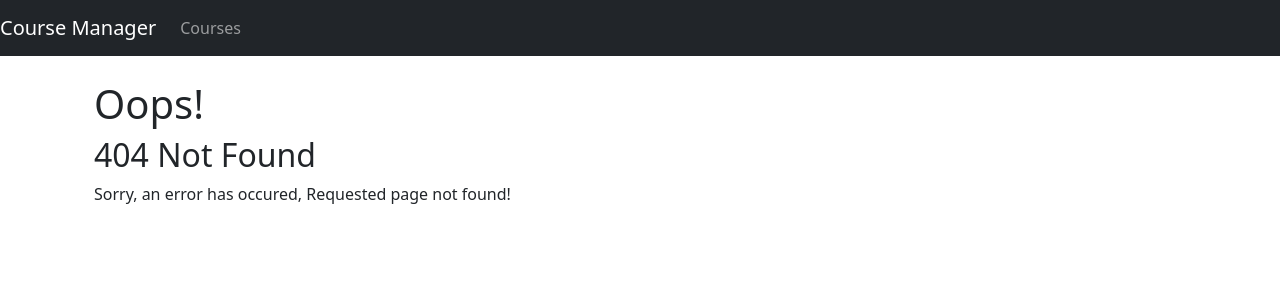
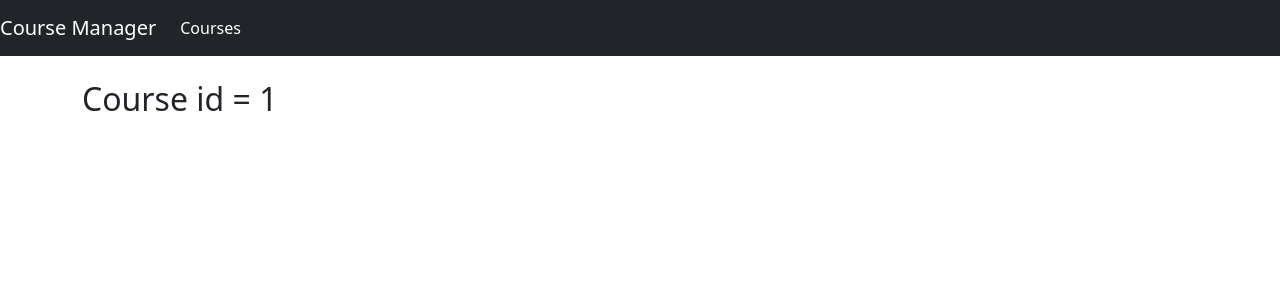
Before and after one commit to fdolzanes1/dio-course-manager, an Angular app: page /courses/info/1 in a window 1280 px wide. Before the commit this address had no page. Shown: the top 300 px of the page. Built offline with nearby package versions, Linux system fonts and the light colour scheme.

Commit message:
ativando rotas para acessar componentes

```diff
--- a/src/app/app-routing.module.ts
+++ b/src/app/app-routing.module.ts
@@ -1,5 +1,6 @@
 import { NgModule } from '@angular/core';
 import { RouterModule, Routes } from '@angular/router';
+import { CourseInfoComponent } from './components/courses/course-info/course-info.component';
 import { CourseListComponent } from './components/courses/course-list.component';
 import { Page404Component } from './components/page404/page404.component';
 
@@ -11,6 +12,9 @@ const routes: Routes = [
     path: 'courses', component: CourseListComponent
   },
   {
+    path: 'courses/info/:id', component: CourseInfoComponent
+  },
+  {
     path: '**', component: Page404Component
   }
 ];
--- a/src/app/app.module.ts
+++ b/src/app/app.module.ts
@@ -10,6 +10,7 @@ import { CourseListComponent } from './components/courses/course-list.component'
 import { NavBarComponent } from './components/navbar/navbar.component';
 import { StarComponent } from './components/stars/star.component';
 import { Page404Component } from './components/page404/page404.component';
+import { CourseInfoComponent } from './components/courses/course-info/course-info.component';
 
 
 
@@ -20,7 +21,8 @@ import { Page404Component } from './components/page404/page404.component';
     StarComponent,
     ReplacePipe,
     NavBarComponent,
-    Page404Component
+    Page404Component,
+    CourseInfoComponent
   ],
   imports: [
     BrowserModule,
--- a/src/app/components/courses/course-info/course-info.component.html
+++ b/src/app/components/courses/course-info/course-info.component.html
@@ -0,0 +1 @@
+<h2>Course id = {{ courseId }}</h2>
--- a/src/app/components/courses/course-info/course-info.component.ts
+++ b/src/app/components/courses/course-info/course-info.component.ts
@@ -1,14 +1,20 @@
 import { Component, OnInit } from '@angular/core';
+import { ActivatedRoute, ActivatedRouteSnapshot } from '@angular/router';
 
 @Component({
   templateUrl: './course-info.component.html'
 })
 export class CourseInfoComponent implements OnInit {
 
-  constructor() { }
+    courseId?: number;
 
-  ngOnInit(): void {
-  }
+    constructor(private route: ActivatedRoute) {
+
+    }
+
+    ngOnInit(): void {
+        this.courseId = Number(this.route.snapshot.paramMap.get('id'));
+    }
 
 
 }
--- a/src/app/components/courses/course-list.component.html
+++ b/src/app/components/courses/course-list.component.html
@@ -29,7 +29,7 @@
                 <app-star [rating]="course.rating"></app-star>
             </td>
             <td>
-                <a [routerLink]="['/course/info', course.id]" class="btn btn-primary">Edit</a>
+                <a [routerLink]="['/courses/info', course.id]" class="btn btn-primary">Edit</a>
             </td>
         </tr>
     </tbody>
--- a/src/app/components/navbar/navbar.component.html
+++ b/src/app/components/navbar/navbar.component.html
@@ -1,5 +1,5 @@
 <nav class="navbar navbar-expand-lg navbar-dark bg-dark">
-    <a href="#" class="navbar-brand">Course Manager</a>
+    <a [routerLink]="['/courses']" class="navbar-brand">Course Manager</a>
 
     <button class="navbar-toggler" type="button" data-toggle="collapse" data-target="#navbarSupportedContent"
         aria-controls="navbarSupportedContent" aria-expanded="false" aria-label="Toggle navigation">
@@ -9,7 +9,7 @@
     <div class="collapse navbar-collapse" id="navbarSupportedContent">
         <ul class="navbar-nav mr-auto">
             <li class="nav-item">
-                <a href="#" routerLinkActive="active" class="nav-link">Courses</a>
+                <a [routerLink]="['/courses']" routerLinkActive="active" class="nav-link">Courses</a>
             </li>
         </ul>
     </div>
```
